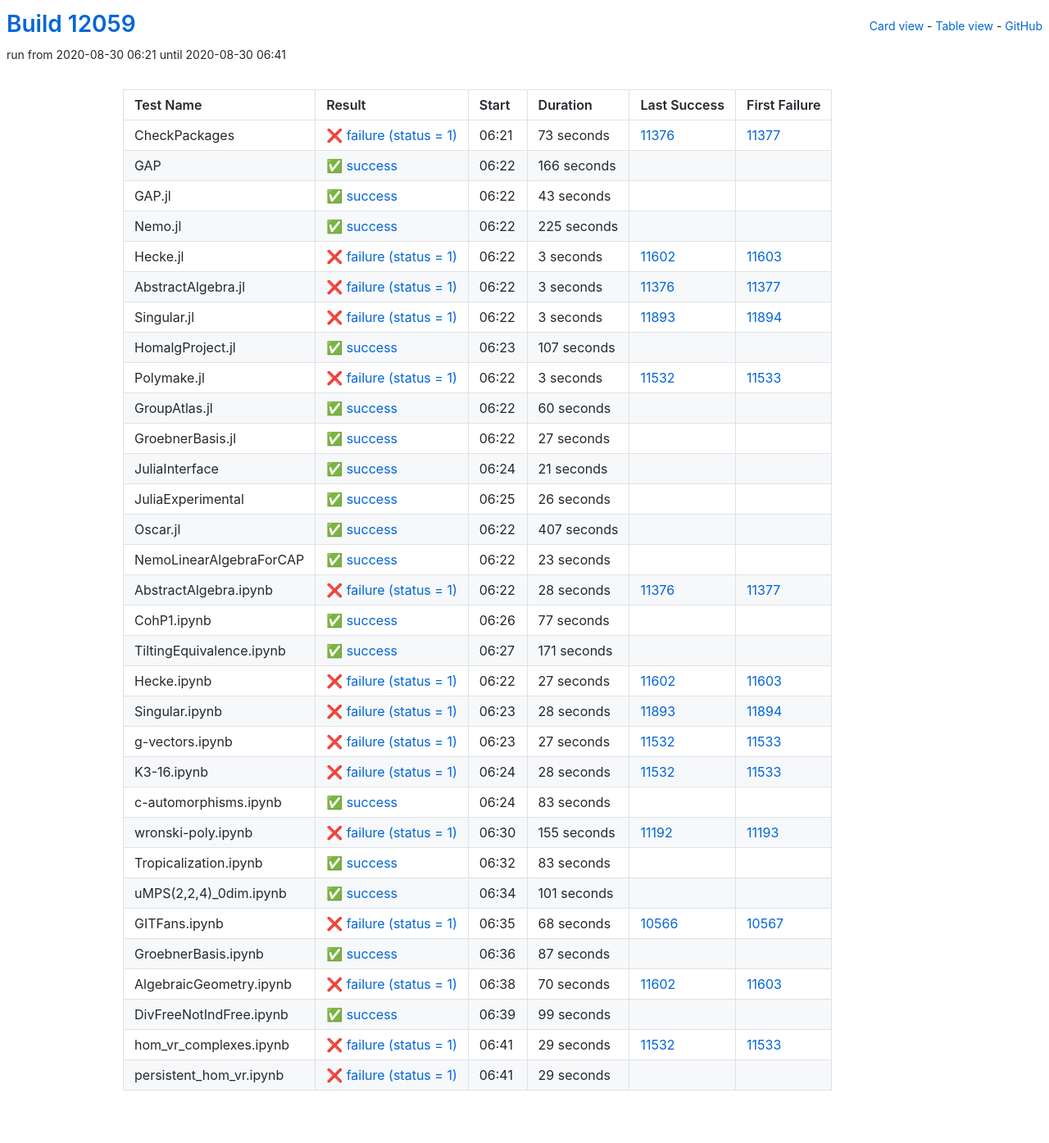
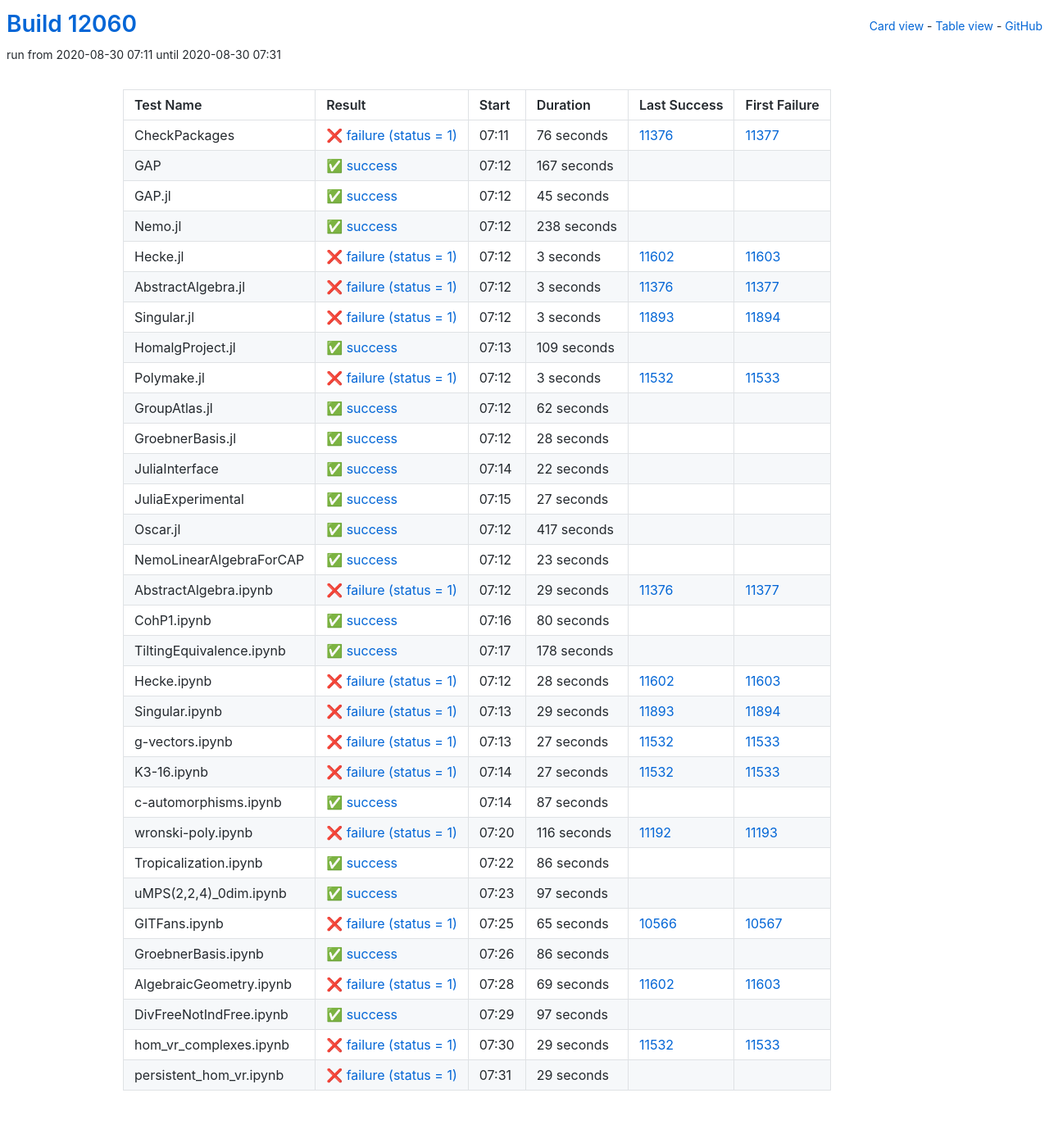
Before and after one commit to oscar-system/oscar-ci-status, a Jekyll site: the page built from table.html, in a window 1280 px wide. Shown: the whole page at 82% size. Built offline with Jekyll 4.4.1, drawn with Linux system fonts in a browser that asks for light colours.

Commit message:
Build #12060

```diff
--- a/_data/ci.yml
+++ b/_data/ci.yml
@@ -1,6 +1,6 @@
 ---
-build: 12059
-build_url: https://oscarci.mathematik.uni-kl.de/job/oscar/12059/
+build: 12060
+build_url: https://oscarci.mathematik.uni-kl.de/job/oscar/12060/
 job: oscar
 organization: oscar-system
 repo: oscar-ci-status
@@ -8,56 +8,56 @@
 tests:
 - name: CheckPackages
   id: checkpackages
-  log: https://oscarci.mathematik.uni-kl.de/job/oscar/12059/artifact/logs/build-12059/CheckPackages.log
-  start: 2020-08-30 06:21
+  log: https://oscarci.mathematik.uni-kl.de/job/oscar/12060/artifact/logs/build-12060/CheckPackages.log
+  start: 2020-08-30 07:11
   success: false
   exitcode: 1
   status: failure
-  duration: 73
+  duration: 76
   last_success: 11376
   last_success_url: https://oscarci.mathematik.uni-kl.de/job/oscar/11376/
   first_failure: 11377
   first_failure_url: https://oscarci.mathematik.uni-kl.de/job/oscar/11377/
 - name: GAP
   id: gap
-  log: https://oscarci.mathematik.uni-kl.de/job/oscar/12059/artifact/logs/build-12059/GAP.log
-  start: 2020-08-30 06:22
+  log: https://oscarci.mathematik.uni-kl.de/job/oscar/12060/artifact/logs/build-12060/GAP.log
+  start: 2020-08-30 07:12
   success: true
   exitcode: 0
   status: success
-  duration: 166
+  duration: 167
   last_success: false
   last_success_url:
   first_failure: false
   first_failure_url:
 - name: GAP.jl
   id: gap-jl
-  log: https://oscarci.mathematik.uni-kl.de/job/oscar/12059/artifact/logs/build-12059/GAP.jl.log
-  start: 2020-08-30 06:22
+  log: https://oscarci.mathematik.uni-kl.de/job/oscar/12060/artifact/logs/build-12060/GAP.jl.log
+  start: 2020-08-30 07:12
   success: true
   exitcode: 0
   status: success
-  duration: 43
+  duration: 45
   last_success: false
   last_success_url:
   first_failure: false
   first_failure_url:
 - name: Nemo.jl
   id: nemo-jl
-  log: https://oscarci.mathematik.uni-kl.de/job/oscar/12059/artifact/logs/build-12059/Nemo.jl.log
-  start: 2020-08-30 06:22
+  log: https://oscarci.mathematik.uni-kl.de/job/oscar/12060/artifact/logs/build-12060/Nemo.jl.log
+  start: 2020-08-30 07:12
   success: true
   exitcode: 0
   status: success
-  duration: 225
+  duration: 238
   last_success: false
   last_success_url:
   first_failure: false
   first_failure_url:
 - name: Hecke.jl
   id: hecke-jl
-  log: https://oscarci.mathematik.uni-kl.de/job/oscar/12059/artifact/logs/build-12059/Hecke.jl.log
-  start: 2020-08-30 06:22
+  log: https://oscarci.mathematik.uni-kl.de/job/oscar/12060/artifact/logs/build-12060/Hecke.jl.log
+  start: 2020-08-30 07:12
   success: false
   exitcode: 1
   status: failure
@@ -68,8 +68,8 @@
   first_failure_url: https://oscarci.mathematik.uni-kl.de/job/oscar/11603/
 - name: AbstractAlgebra.jl
   id: abstractalgebra-jl
-  log: https://oscarci.mathematik.uni-kl.de/job/oscar/12059/artifact/logs/build-12059/AbstractAlgebra.jl.log
-  start: 2020-08-30 06:22
+  log: https://oscarci.mathematik.uni-kl.de/job/oscar/12060/artifact/logs/build-12060/AbstractAlgebra.jl.log
+  start: 2020-08-30 07:12
   success: false
   exitcode: 1
   status: failure
@@ -80,8 +80,8 @@
   first_failure_url: https://oscarci.mathematik.uni-kl.de/job/oscar/11377/
 - name: Singular.jl
   id: singular-jl
-  log: https://oscarci.mathematik.uni-kl.de/job/oscar/12059/artifact/logs/build-12059/Singular.jl.log
-  start: 2020-08-30 06:22
+  log: https://oscarci.mathematik.uni-kl.de/job/oscar/12060/artifact/logs/build-12060/Singular.jl.log
+  start: 2020-08-30 07:12
   success: false
   exitcode: 1
   status: failure
@@ -92,20 +92,20 @@
   first_failure_url: https://oscarci.mathematik.uni-kl.de/job/oscar/11894/
 - name: HomalgProject.jl
   id: homalgproject-jl
-  log: https://oscarci.mathematik.uni-kl.de/job/oscar/12059/artifact/logs/build-12059/HomalgProject.jl.log
-  start: 2020-08-30 06:23
+  log: https://oscarci.mathematik.uni-kl.de/job/oscar/12060/artifact/logs/build-12060/HomalgProject.jl.log
+  start: 2020-08-30 07:13
   success: true
   exitcode: 0
   status: success
-  duration: 107
+  duration: 109
   last_success: false
   last_success_url:
   first_failure: false
   first_failure_url:
 - name: Polymake.jl
   id: polymake-jl
-  log: https://oscarci.mathematik.uni-kl.de/job/oscar/12059/artifact/logs/build-12059/Polymake.jl.log
-  start: 2020-08-30 06:22
+  log: https://oscarci.mathematik.uni-kl.de/job/oscar/12060/artifact/logs/build-12060/Polymake.jl.log
+  start: 2020-08-30 07:12
   success: false
   exitcode: 1
   status: failure
@@ -116,20 +116,44 @@
   first_failure_url: https://oscarci.mathematik.uni-kl.de/job/oscar/11533/
 - name: GroupAtlas.jl
   id: groupatlas-jl
-  log: https://oscarci.mathematik.uni-kl.de/job/oscar/12059/artifact/logs/build-12059/GroupAtlas.jl.log
-  start: 2020-08-30 06:22
+  log: https://oscarci.mathematik.uni-kl.de/job/oscar/12060/artifact/logs/build-12060/GroupAtlas.jl.log
+  start: 2020-08-30 07:12
   success: true
   exitcode: 0
   status: success
-  duration: 60
+  duration: 62
   last_success: false
   last_success_url:
   first_failure: false
   first_failure_url:
 - name: GroebnerBasis.jl
   id: groebnerbasis-jl
-  log: https://oscarci.mathematik.uni-kl.de/job/oscar/12059/artifact/logs/build-12059/GroebnerBasis.jl.log
-  start: 2020-08-30 06:22
+  log: https://oscarci.mathematik.uni-kl.de/job/oscar/12060/artifact/logs/build-12060/GroebnerBasis.jl.log
+  start: 2020-08-30 07:12
+  success: true
+  exitcode: 0
+  status: success
+  duration: 28
+  last_success: false
+  last_success_url:
+  first_failure: false
+  first_failure_url:
+- name: JuliaInterface
+  id: juliainterface
+  log: https://oscarci.mathematik.uni-kl.de/job/oscar/12060/artifact/logs/build-12060/JuliaInterface.log
+  start: 2020-08-30 07:14
+  success: true
+  exitcode: 0
+  status: success
+  duration: 22
+  last_success: false
+  last_success_url:
+  first_failure: false
+  first_failure_url:
+- name: JuliaExperimental
+  id: juliaexperimental
+  log: https://oscarci.mathematik.uni-kl.de/job/oscar/12060/artifact/logs/build-12060/JuliaExperimental.log
+  start: 2020-08-30 07:15
   success: true
   exitcode: 0
   status: success
@@ -138,46 +162,22 @@
   last_success_url:
   first_failure: false
   first_failure_url:
-- name: JuliaInterface
-  id: juliainterface
-  log: https://oscarci.mathematik.uni-kl.de/job/oscar/12059/artifact/logs/build-12059/JuliaInterface.log
-  start: 2020-08-30 06:24
+- name: Oscar.jl
+  id: oscar-jl
+  log: https://oscarci.mathematik.uni-kl.de/job/oscar/12060/artifact/logs/build-12060/Oscar.jl.log
+  start: 2020-08-30 07:12
   success: true
   exitcode: 0
   status: success
-  duration: 21
-  last_success: false
-  last_success_url:
-  first_failure: false
-  first_failure_url:
-- name: JuliaExperimental
-  id: juliaexperimental
-  log: https://oscarci.mathematik.uni-kl.de/job/oscar/12059/artifact/logs/build-12059/JuliaExperimental.log
-  start: 2020-08-30 06:25
-  success: true
-  exitcode: 0
-  status: success
-  duration: 26
-  last_success: false
-  last_success_url:
-  first_failure: false
-  first_failure_url:
-- name: Oscar.jl
-  id: oscar-jl
-  log: https://oscarci.mathematik.uni-kl.de/job/oscar/12059/artifact/logs/build-12059/Oscar.jl.log
-  start: 2020-08-30 06:22
-  success: true
-  exitcode: 0
-  status: success
-  duration: 407
+  duration: 417
   last_success: false
   last_success_url:
   first_failure: false
   first_failure_url:
 - name: NemoLinearAlgebraForCAP
   id: nemolinearalgebraforcap
-  log: https://oscarci.mathematik.uni-kl.de/job/oscar/12059/artifact/logs/build-12059/NemoLinearAlgebraForCAP.log
-  start: 2020-08-30 06:22
+  log: https://oscarci.mathematik.uni-kl.de/job/oscar/12060/artifact/logs/build-12060/NemoLinearAlgebraForCAP.log
+  start: 2020-08-30 07:12
   success: true
   exitcode: 0
   status: success
@@ -188,68 +188,68 @@
   first_failure_url:
 - name: AbstractAlgebra.ipynb
   id: abstractalgebra-ipynb
-  log: https://oscarci.mathematik.uni-kl.de/job/oscar/12059/artifact/logs/build-12059/AbstractAlgebra.ipynb.log
-  start: 2020-08-30 06:22
+  log: https://oscarci.mathematik.uni-kl.de/job/oscar/12060/artifact/logs/build-12060/AbstractAlgebra.ipynb.log
+  start: 2020-08-30 07:12
   success: false
   exitcode: 1
   status: failure
-  duration: 28
+  duration: 29
   last_success: 11376
   last_success_url: https://oscarci.mathematik.uni-kl.de/job/oscar/11376/
   first_failure: 11377
   first_failure_url: https://oscarci.mathematik.uni-kl.de/job/oscar/11377/
 - name: CohP1.ipynb
   id: cohp1-ipynb
-  log: https://oscarci.mathematik.uni-kl.de/job/oscar/12059/artifact/logs/build-12059/CohP1.ipynb.log
-  start: 2020-08-30 06:26
+  log: https://oscarci.mathematik.uni-kl.de/job/oscar/12060/artifact/logs/build-12060/CohP1.ipynb.log
+  start: 2020-08-30 07:16
   success: true
   exitcode: 0
   status: success
-  duration: 77
+  duration: 80
   last_success: false
   last_success_url:
   first_failure: false
   first_failure_url:
 - name: TiltingEquivalence.ipynb
   id: tiltingequivalence-ipynb
-  log: https://oscarci.mathematik.uni-kl.de/job/oscar/12059/artifact/logs/build-12059/TiltingEquivalence.ipynb.log
-  start: 2020-08-30 06:27
+  log: https://oscarci.mathematik.uni-kl.de/job/oscar/12060/artifact/logs/build-12060/TiltingEquivalence.ipynb.log
+  start: 2020-08-30 07:17
   success: true
   exitcode: 0
   status: success
-  duration: 171
+  duration: 178
   last_success: false
   last_success_url:
   first_failure: false
   first_failure_url:
 - name: Hecke.ipynb
   id: hecke-ipynb
-  log: https://oscarci.mathematik.uni-kl.de/job/oscar/12059/artifact/logs/build-12059/Hecke.ipynb.log
-  start: 2020-08-30 06:22
+  log: https://oscarci.mathematik.uni-kl.de/job/oscar/12060/artifact/logs/build-12060/Hecke.ipynb.log
+  start: 2020-08-30 07:12
   success: false
   exitcode: 1
   status: failure
-  duration: 27
+  duration: 28
   last_success: 11602
   last_success_url: https://oscarci.mathematik.uni-kl.de/job/oscar/11602/
   first_failure: 11603
   first_failure_url: https://oscarci.mathematik.uni-kl.de/job/oscar/11603/
 - name: Singular.ipynb
   id: singular-ipynb
-  log: https://oscarci.mathematik.uni-kl.de/job/oscar/12059/artifact/logs/build-12059/Singular.ipynb.log
-  start: 2020-08-30 06:23
+  log: https://oscarci.mathematik.uni-kl.de/job/oscar/12060/artifact/logs/build-12060/Singular.ipynb.log
+  start: 2020-08-30 07:13
   success: false
   exitcode: 1
   status: failure
-  duration: 28
+  duration: 29
   last_success: 11893
   last_success_url: https://oscarci.mathematik.uni-kl.de/job/oscar/11893/
   first_failure: 11894
   first_failure_url: https://oscarci.mathematik.uni-kl.de/job/oscar/11894/
 - name: g-vectors.ipynb
   id: g-vectors-ipynb
-  log: https://oscarci.mathematik.uni-kl.de/job/oscar/12059/artifact/logs/build-12059/g-vectors.ipynb.log
-  start: 2020-08-30 06:23
+  log: https://oscarci.mathematik.uni-kl.de/job/oscar/12060/artifact/logs/build-12060/g-vectors.ipynb.log
+  start: 2020-08-30 07:13
   success: false
   exitcode: 1
   status: failure
@@ -260,80 +260,20 @@
   first_failure_url: https://oscarci.mathematik.uni-kl.de/job/oscar/11533/
 - name: K3-16.ipynb
   id: k3-16-ipynb
-  log: https://oscarci.mathematik.uni-kl.de/job/oscar/12059/artifact/logs/build-12059/K3-16.ipynb.log
-  start: 2020-08-30 06:24
+  log: https://oscarci.mathematik.uni-kl.de/job/oscar/12060/artifact/logs/build-12060/K3-16.ipynb.log
+  start: 2020-08-30 07:14
   success: false
   exitcode: 1
   status: failure
-  duration: 28
+  duration: 27
   last_success: 11532
   last_success_url: https://oscarci.mathematik.uni-kl.de/job/oscar/11532/
   first_failure: 11533
   first_failure_url: https://oscarci.mathematik.uni-kl.de/job/oscar/11533/
 - name: c-automorphisms.ipynb
   id: c-automorphisms-ipynb
-  log: https://oscarci.mathematik.uni-kl.de/job/oscar/12059/artifact/logs/build-12059/c-automorphisms.ipynb.log
-  start: 2020-08-30 06:24
-  success: true
-  exitcode: 0
-  status: success
-  duration: 83
-  last_success: false
-  last_success_url:
-  first_failure: false
-  first_failure_url:
-- name: wronski-poly.ipynb
-  id: wronski-poly-ipynb
-  log: https://oscarci.mathematik.uni-kl.de/job/oscar/12059/artifact/logs/build-12059/wronski-poly.ipynb.log
-  start: 2020-08-30 06:30
-  success: false
-  exitcode: 1
-  status: failure
-  duration: 155
-  last_success: 11192
-  last_success_url: https://oscarci.mathematik.uni-kl.de/job/oscar/11192/
-  first_failure: 11193
-  first_failure_url: https://oscarci.mathematik.uni-kl.de/job/oscar/11193/
-- name: Tropicalization.ipynb
-  id: tropicalization-ipynb
-  log: https://oscarci.mathematik.uni-kl.de/job/oscar/12059/artifact/logs/build-12059/Tropicalization.ipynb.log
-  start: 2020-08-30 06:32
-  success: true
-  exitcode: 0
-  status: success
-  duration: 83
-  last_success: false
-  last_success_url:
-  first_failure: false
-  first_failure_url:
-- name: uMPS(2,2,4)_0dim.ipynb
-  id: umps-2-2-4-0dim-ipynb
-  log: https://oscarci.mathematik.uni-kl.de/job/oscar/12059/artifact/logs/build-12059/uMPS-2-2-4-_0dim.ipynb.log
-  start: 2020-08-30 06:34
-  success: true
-  exitcode: 0
-  status: success
-  duration: 101
-  last_success: false
-  last_success_url:
-  first_failure: false
-  first_failure_url:
-- name: GITFans.ipynb
-  id: gitfans-ipynb
-  log: https://oscarci.mathematik.uni-kl.de/job/oscar/12059/artifact/logs/build-12059/GITFans.ipynb.log
-  start: 2020-08-30 06:35
-  success: false
-  exitcode: 1
-  status: failure
-  duration: 68
-  last_success: 10566
-  last_success_url: https://oscarci.mathematik.uni-kl.de/job/oscar/10566/
-  first_failure: 10567
-  first_failure_url: https://oscarci.mathematik.uni-kl.de/job/oscar/10567/
-- name: GroebnerBasis.ipynb
-  id: groebnerbasis-ipynb
-  log: https://oscarci.mathematik.uni-kl.de/job/oscar/12059/artifact/logs/build-12059/GroebnerBasis.ipynb.log
-  start: 2020-08-30 06:36
+  log: https://oscarci.mathematik.uni-kl.de/job/oscar/12060/artifact/logs/build-12060/c-automorphisms.ipynb.log
+  start: 2020-08-30 07:14
   success: true
   exitcode: 0
   status: success
@@ -342,34 +282,94 @@
   last_success_url:
   first_failure: false
   first_failure_url:
-- name: AlgebraicGeometry.ipynb
-  id: algebraicgeometry-ipynb
-  log: https://oscarci.mathematik.uni-kl.de/job/oscar/12059/artifact/logs/build-12059/AlgebraicGeometry.ipynb.log
-  start: 2020-08-30 06:38
+- name: wronski-poly.ipynb
+  id: wronski-poly-ipynb
+  log: https://oscarci.mathematik.uni-kl.de/job/oscar/12060/artifact/logs/build-12060/wronski-poly.ipynb.log
+  start: 2020-08-30 07:20
   success: false
   exitcode: 1
   status: failure
-  duration: 70
+  duration: 116
+  last_success: 11192
+  last_success_url: https://oscarci.mathematik.uni-kl.de/job/oscar/11192/
+  first_failure: 11193
+  first_failure_url: https://oscarci.mathematik.uni-kl.de/job/oscar/11193/
+- name: Tropicalization.ipynb
+  id: tropicalization-ipynb
+  log: https://oscarci.mathematik.uni-kl.de/job/oscar/12060/artifact/logs/build-12060/Tropicalization.ipynb.log
+  start: 2020-08-30 07:22
+  success: true
+  exitcode: 0
+  status: success
+  duration: 86
+  last_success: false
+  last_success_url:
+  first_failure: false
+  first_failure_url:
+- name: uMPS(2,2,4)_0dim.ipynb
+  id: umps-2-2-4-0dim-ipynb
+  log: https://oscarci.mathematik.uni-kl.de/job/oscar/12060/artifact/logs/build-12060/uMPS-2-2-4-_0dim.ipynb.log
+  start: 2020-08-30 07:23
+  success: true
+  exitcode: 0
+  status: success
+  duration: 97
+  last_success: false
+  last_success_url:
+  first_failure: false
+  first_failure_url:
+- name: GITFans.ipynb
+  id: gitfans-ipynb
+  log: https://oscarci.mathematik.uni-kl.de/job/oscar/12060/artifact/logs/build-12060/GITFans.ipynb.log
+  start: 2020-08-30 07:25
+  success: false
+  exitcode: 1
+  status: failure
+  duration: 65
+  last_success: 10566
+  last_success_url: https://oscarci.mathematik.uni-kl.de/job/oscar/10566/
+  first_failure: 10567
+  first_failure_url: https://oscarci.mathematik.uni-kl.de/job/oscar/10567/
+- name: GroebnerBasis.ipynb
+  id: groebnerbasis-ipynb
+  log: https://oscarci.mathematik.uni-kl.de/job/oscar/12060/artifact/logs/build-12060/GroebnerBasis.ipynb.log
+  start: 2020-08-30 07:26
+  success: true
+  exitcode: 0
+  status: success
+  duration: 86
+  last_success: false
+  last_success_url:
+  first_failure: false
+  first_failure_url:
+- name: AlgebraicGeometry.ipynb
+  id: algebraicgeometry-ipynb
+  log: https://oscarci.mathematik.uni-kl.de/job/oscar/12060/artifact/logs/build-12060/AlgebraicGeometry.ipynb.log
+  start: 2020-08-30 07:28
+  success: false
+  exitcode: 1
+  status: failure
+  duration: 69
   last_success: 11602
   last_success_url: https://oscarci.mathematik.uni-kl.de/job/oscar/11602/
   first_failure: 11603
   first_failure_url: https://oscarci.mathematik.uni-kl.de/job/oscar/11603/
 - name: DivFreeNotIndFree.ipynb
   id: divfreenotindfree-ipynb
-  log: https://oscarci.mathematik.uni-kl.de/job/oscar/12059/artifact/logs/build-12059/DivFreeNotIndFree.ipynb.log
-  start: 2020-08-30 06:39
+  log: https://oscarci.mathematik.uni-kl.de/job/oscar/12060/artifact/logs/build-12060/DivFreeNotIndFree.ipynb.log
+  start: 2020-08-30 07:29
   success: true
   exitcode: 0
   status: success
-  duration: 99
+  duration: 97
   last_success: false
   last_success_url:
   first_failure: false
   first_failure_url:
 - name: hom_vr_complexes.ipynb
   id: hom-vr-complexes-ipynb
-  log: https://oscarci.mathematik.uni-kl.de/job/oscar/12059/artifact/logs/build-12059/hom_vr_complexes.ipynb.log
-  start: 2020-08-30 06:41
+  log: https://oscarci.mathematik.uni-kl.de/job/oscar/12060/artifact/logs/build-12060/hom_vr_complexes.ipynb.log
+  start: 2020-08-30 07:30
   success: false
   exitcode: 1
   status: failure
@@ -380,8 +380,8 @@
   first_failure_url: https://oscarci.mathematik.uni-kl.de/job/oscar/11533/
 - name: persistent_hom_vr.ipynb
   id: persistent-hom-vr-ipynb
-  log: https://oscarci.mathematik.uni-kl.de/job/oscar/12059/artifact/logs/build-12059/persistent_hom_vr.ipynb.log
-  start: 2020-08-30 06:41
+  log: https://oscarci.mathematik.uni-kl.de/job/oscar/12060/artifact/logs/build-12060/persistent_hom_vr.ipynb.log
+  start: 2020-08-30 07:31
   success: false
   exitcode: 1
   status: failure
```
Also changed, not shown: README.md.
